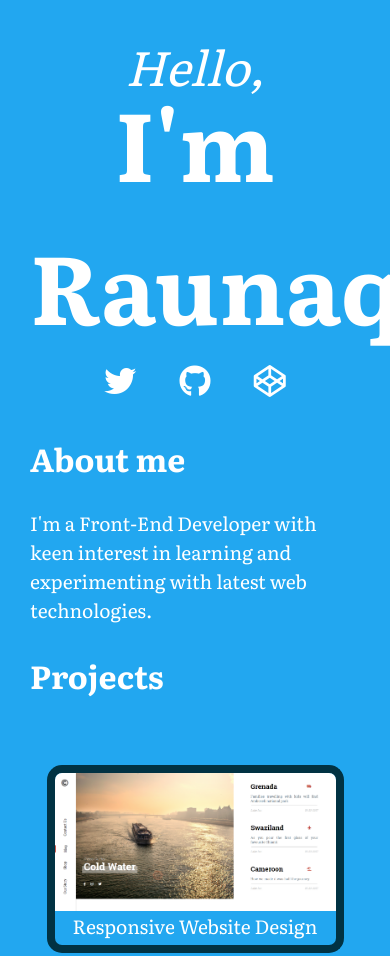
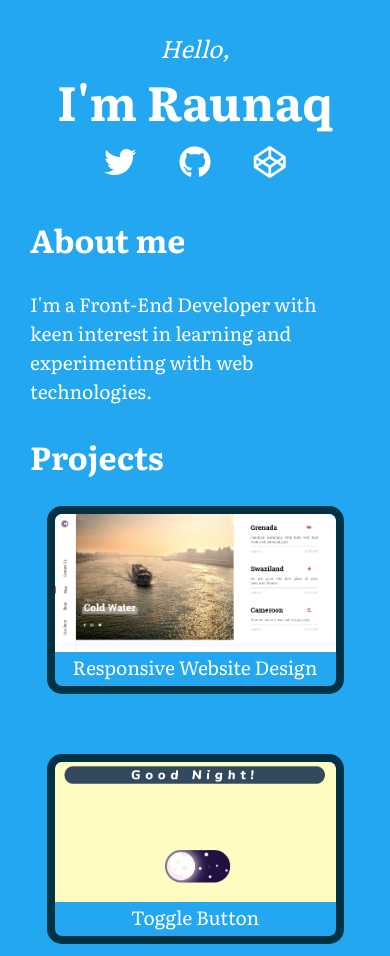
Before and after one commit to RaunaqChawhan/personal-site, a plain HTML site: page index.html in a window 390 px wide. Shown: the top 956 px of the page. Drawn offline with Linux system fonts and the light colour scheme; a web font is replaced by a local one.

Commit message:
responsive css and readme details

```diff
--- a/index.html
+++ b/index.html
@@ -26,7 +26,7 @@
             </header>
             <section class="about">
                 <h1>About me</h1>
-                <p>I'm a Front-End Developer with keen interest in learning and experimenting with latest web technologies.</p>
+                <p>I'm a Front-End Developer with keen interest in learning and experimenting with web technologies.</p>
             </section>
             <section class="portfolio">
                 <h1>Projects</h1>
--- a/styles.css
+++ b/styles.css
@@ -108,6 +108,10 @@ html, body {
     font-size: 1.2rem;
 }
 
+.project-1 .thumbnail-container {
+    padding-top: 0;
+}
+
 .project-2 {
 /*    border: 1px solid;*/
 }
@@ -124,3 +128,22 @@ a {
     text-decoration: none;
     color: black;
 }
+
+@media (max-width: 620px) {
+
+    .intro p {
+        font-size: 1.5rem;
+    }
+
+    .intro h1{
+        font-size: 3rem;
+        margin: 0;
+    }
+
+}
+
+@media (max-width: 260px) {
+    body {
+        word-wrap: break-word;
+    }
+}
```
Also changed, not shown: 1 other file.
